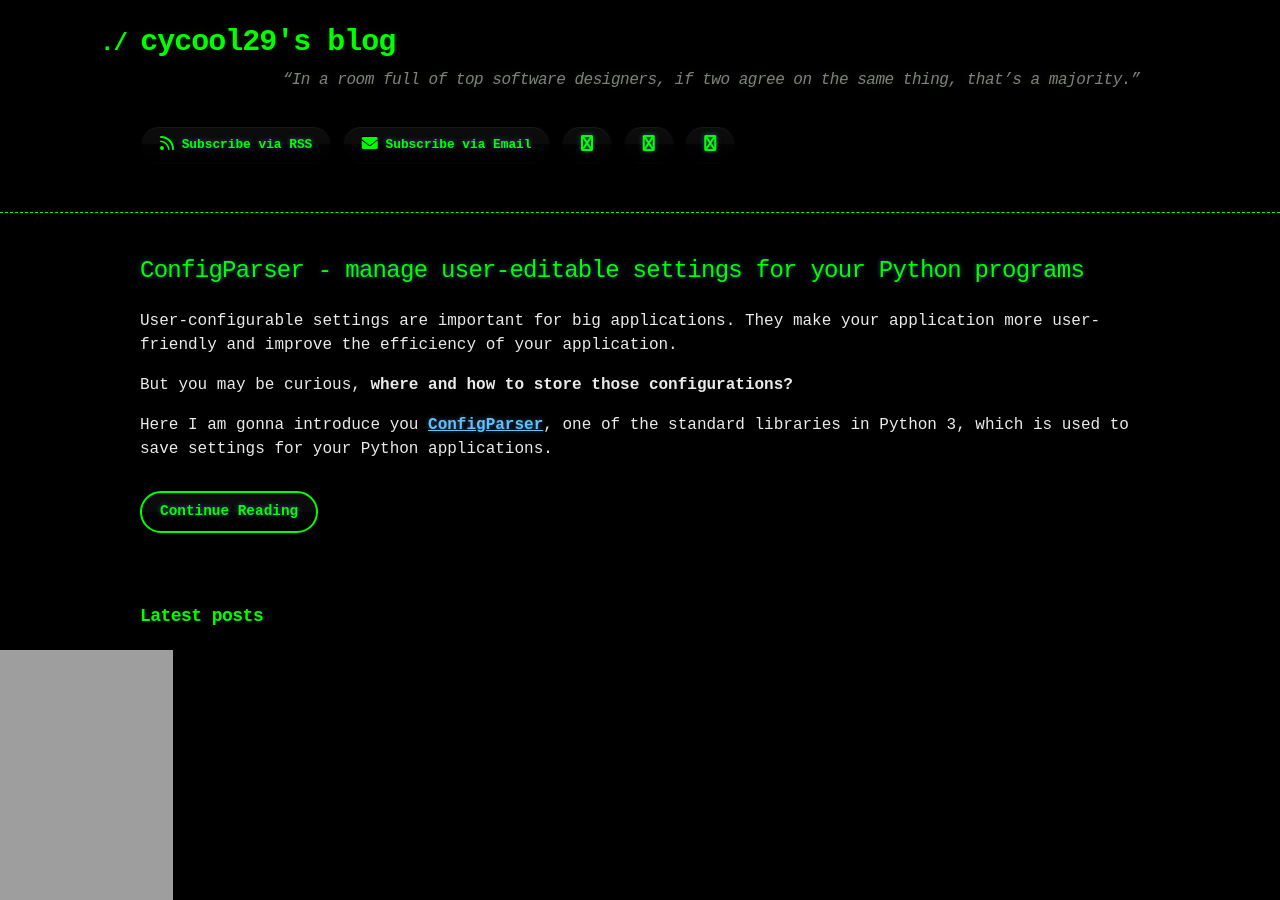
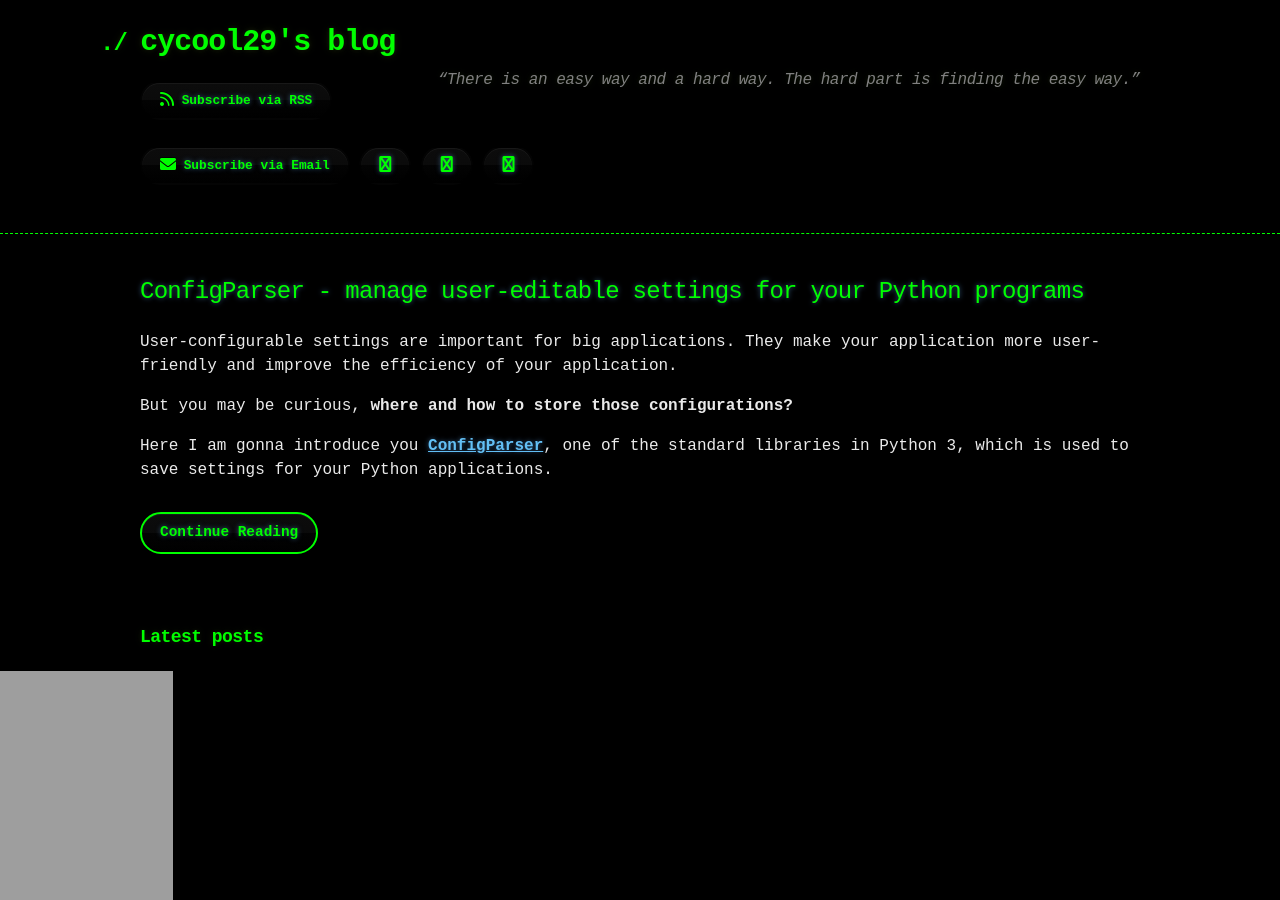
Before and after one commit to cycool29/cycool29.github.io, a Jekyll site: the page built from index.md, in a window 1280 px wide and 900 px high. Built offline with Jekyll 4.4.1, drawn with Linux system fonts in a browser that asks for light colours; a style sheet for code colours, icons or effects is not loaded.

Commit message:
Update quotes

```diff
--- a/_config.yml
+++ b/_config.yml
@@ -1,5 +1,5 @@
 title: cycool29's blog
-description: "“In a room full of top software designers, if two agree on the same thing, that’s a majority.” "
+description: "“There is an easy way and a hard way. The hard part is finding the easy way.” "
 bio: A high school student. Intermediate in Python, Git, Bash. Learning JavaScript. He/Him. "
 author: cycool29
 url: https://cycool29.github.io
```
